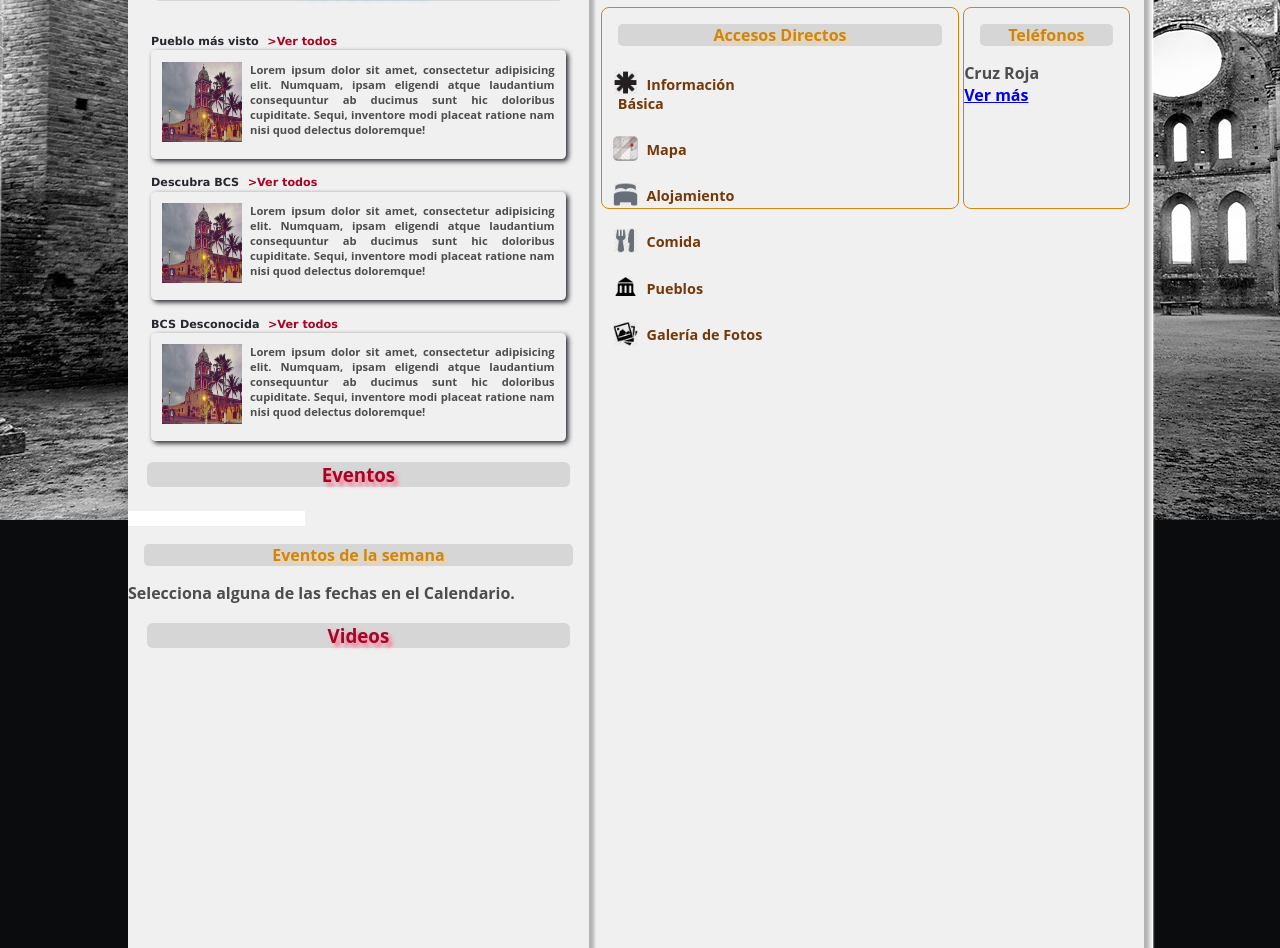
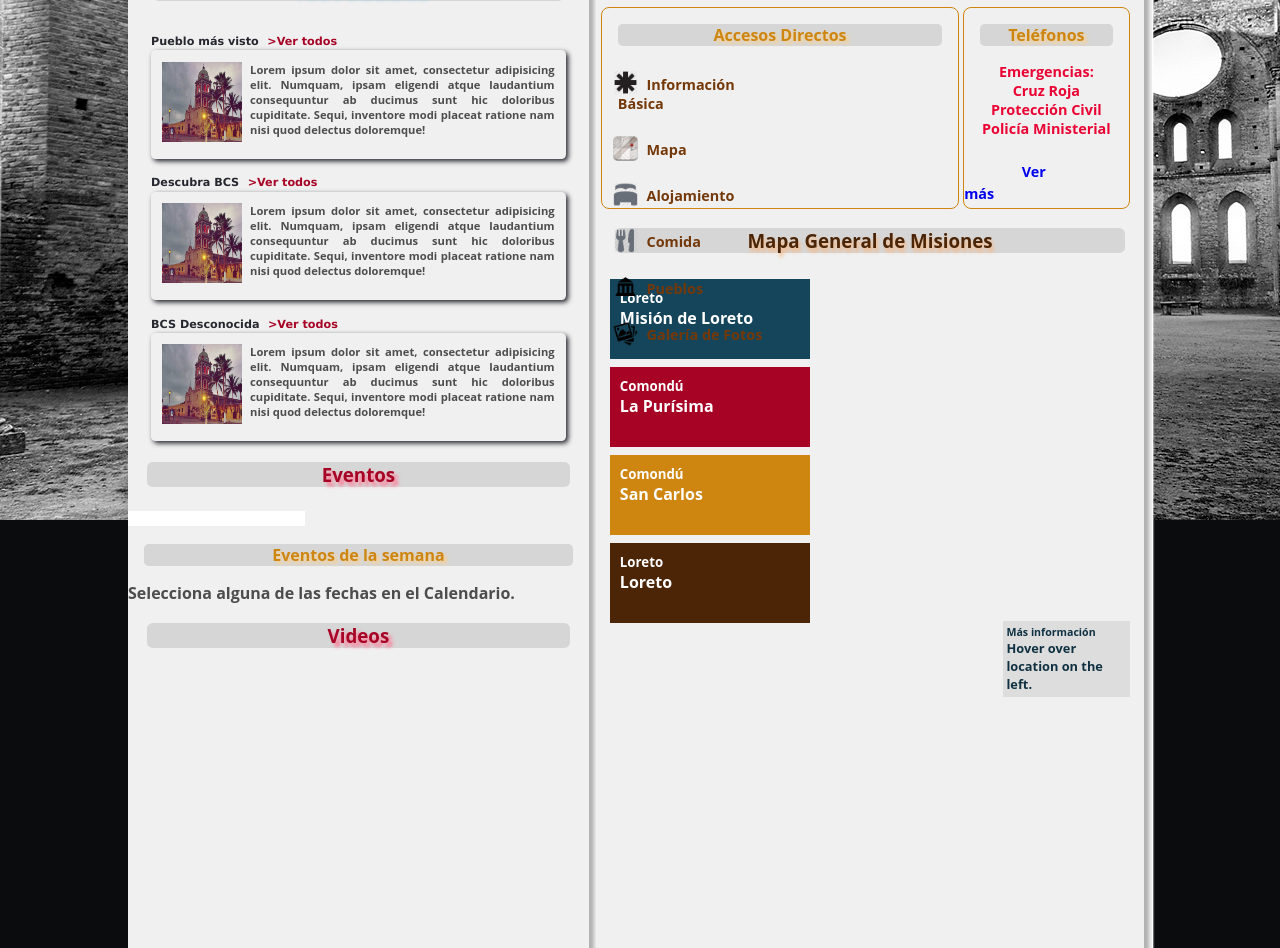
Before and after one commit to adam34/Pueblos-Fundacionales, a Django app: page / in a window 1280 px wide. Shown: the part 680-1628 px from the top of the page. Run offline with Django 3.2, Linux system fonts and the light colour scheme; a map, chart or similar area stays blank.

Commit message:
Mapa General de las Misiones

```diff
--- a/principal/static/css/estilos.css
+++ b/principal/static/css/estilos.css
@@ -156,11 +156,91 @@ nav li.menu a {
 nav li.menu a:hover {
   font-weight: bold;
 }
-/* Identifidores */
+/* Identificadores */
 #arrow {
   height: 15px;
   margin: 0.8em 0;
   width: 15px;
+}
+/* Mapa de Google */
+#locations {
+  list-style: none;
+  width: 200px;
+  float: left;
+}
+#locations li {
+  color: #fff;
+  cursor: pointer;
+  height: 60px;
+  margin: 0.5em auto;
+  padding: 10px;
+  width: 180px;
+}
+#locations li:nth-child(1) {
+  background: #15455a;
+}
+#locations li:nth-child(1):hover {
+  background: #123b4d;
+  -ms-transition: all 1s ease-out;
+  -moz-transition: all 1s ease-out;
+  -o-transition: all 1s ease-out;
+  -webkit-transition: all 1s ease-out;
+  transition: all 1s ease-out;
+}
+#locations li:nth-child(2) {
+  background: #a70325;
+}
+#locations li:nth-child(2):hover {
+  background: #640216;
+  -ms-transition: all 1s ease-out;
+  -moz-transition: all 1s ease-out;
+  -o-transition: all 1s ease-out;
+  -webkit-transition: all 1s ease-out;
+  transition: all 1s ease-out;
+}
+#locations li:nth-child(3) {
+  background: #ce8610;
+}
+#locations li:nth-child(3):hover {
+  background: #7c500a;
+  -ms-transition: all 1s ease-out;
+  -moz-transition: all 1s ease-out;
+  -o-transition: all 1s ease-out;
+  -webkit-transition: all 1s ease-out;
+  transition: all 1s ease-out;
+}
+#locations li:nth-child(4) {
+  background: #4c2506;
+}
+#locations li:nth-child(4):hover {
+  background: #2e1604;
+  -ms-transition: all 1s ease-out;
+  -moz-transition: all 1s ease-out;
+  -o-transition: all 1s ease-out;
+  -webkit-transition: all 1s ease-out;
+  transition: all 1s ease-out;
+}
+#map_canvas {
+  width: 100%;
+  height: 350px;
+  width: 210px;
+  float: left;
+  position: relative;
+  z-index: 30;
+}
+#more-info {
+  background: #ddd;
+  color: #0f3141;
+  float: right;
+  font-size: 0.8em;
+  font-weight: bold;
+  padding: 0.3em;
+  width: 120px;
+}
+/* Mapa de Google */
+#page-wrap {
+  margin: 0 auto;
+  width: 95%;
 }
 .buscar,
 .titulo {
@@ -389,6 +469,19 @@ nav li.menu a:hover {
   -webkit-transition: all 1s ease-out;
   transition: all 1s ease-out;
 }
+/* Mapa de Google */
+.longdesc {
+  display: none;
+}
+.mapa-misiones {
+  height: 480px;
+  margin: 0.3em auto;
+}
+.mapa-misiones a {
+  color: #4c2506;
+  text-decoration: none;
+  text-shadow: 0.1em 0.2em 0.2em #f6b988;
+}
 .menu-lateral,
 .principal {
   background: #f0f0f0;
@@ -406,6 +499,16 @@ nav li.menu a:hover {
 }
 .menu-lateral {
   max-width: 53.5%;
+}
+.numerosTelefonicos {
+  font-size: 0.9em;
+  font-weight: bold;
+  margin: 0.2em 0.6em;
+  text-align: center;
+}
+.numerosTelefonicos a {
+  color: #ea0434;
+  text-decoration: none;
 }
 .social_icons {
   height: 2.6em;
@@ -426,13 +529,22 @@ nav li.menu a:hover {
 .telefonos {
   width: 30%;
 }
+.telefonos span {
+  margin: 0 auto;
+}
+.telefonos span a {
+  margin: 0 4em;
+  font-size: 0.9em;
+  font-weight: bold;
+  text-decoration: none;
+}
 .titulo {
   font-family: 'Open Sans', Arial, Verdana;
   font-size: 2em;
   font-weight: bold;
   text-shadow: 0 0.1em 0.2em #1e6381;
 }
-/* Mediaqueries 320 480 600 768 1024 1200 */
+/* Media queries 320 480 600 768 1024 1200 */
 @media screen and (max-width: 1200px) {
   footer {
     background: #a70325;
--- a/principal/static/css/estilos.styl
+++ b/principal/static/css/estilos.styl
@@ -91,12 +91,66 @@ nav
 			text-shadow .1em .1em .2em negro
 			&:hover
 				font-weight bold
-/* Identifidores */
+/* Identificadores */
 #arrow
 	height 15px
 	margin .8em 0
 	transform()
 	width 15px
+
+/* Mapa de Google */
+#locations
+	list-style none
+	width 200px
+	float left
+	li
+		color blanco
+		cursor pointer
+		height 60px
+		margin .5em auto
+		padding 10px
+		width 180px
+		&:nth-child(1)
+			background darken(azul, 30%)
+		&:nth-child(1):hover
+			background darken(azul, 40%)
+			transicion()
+		&:nth-child(2)
+			background rojizo
+		&:nth-child(2):hover
+			background darken(rojizo, 40%)
+			transicion()
+		&:nth-child(3)
+			background amarillo
+		&:nth-child(3):hover
+			background darken(amarillo, 40%)
+			transicion()
+		&:nth-child(4)
+			background cafe
+		&:nth-child(4):hover
+			background darken(cafe, 40%)
+			transicion()
+
+#map_canvas
+	width 100%
+	height 350px
+	width 210px
+	float left
+	position relative
+	z-index 30
+
+#more-info
+	background lighten(#555, 80%)
+	color darken(azul, 50%)
+	float right
+	font-size .8em
+	padding .3em
+	width 120px
+
+/* Mapa de Google */
+#page-wrap
+	margin: 0 auto
+	width 95%
 
 .buscar, .titulo
 	box-sizing()
@@ -242,6 +296,19 @@ nav
 		rotacion()
 		transicion()
 
+
+/* Mapa de Google */
+.longdesc
+	display none
+
+.mapa-misiones
+	height 480px
+	margin .3em auto
+	a
+		color cafe
+		text-decoration none
+		text-shadow .1em .2em .2em lighten(cafe, 70%)
+
 .menu-lateral, .principal
 	background darken(blanco, 6%)
 	color darken(blanco, 70%)
@@ -255,6 +322,13 @@ nav
 .menu-lateral
 	max-width 53.5%
 
+.numerosTelefonicos
+	font-size .9em
+	margin .2em .6em
+	text-align center
+	a
+		color lighten(rojizo, 20%)
+		text-decoration none
 .social_icons
 	height 2.6em
 	text-align center
@@ -271,13 +345,19 @@ nav
 
 .telefonos
 	width 30%
+	span
+		margin 0 auto
+		a
+			margin 0 4em
+			font-size .9em
+			text-decoration none
 
 .titulo
 	font-family 'Open Sans', Arial, Verdana
 	font-size 2em
 	text-shadow 0 .1em .2em azul
 
-/* Mediaqueries 320 480 600 768 1024 1200 */
+/* Media queries 320 480 600 768 1024 1200 */
 @media screen and (max-width: 1200px)
 	footer
 		background rojizo
--- a/principal/templates/index.html
+++ b/principal/templates/index.html
@@ -174,13 +174,77 @@
 			<article class="telefonos">
 				<h4>Teléfonos</h4>
 				<p class="numerosTelefonicos">
+					<a href="#" title="066">
+					Emergencias:
+					</a>
+					<br/>
+					<a href="#" title="Cruz Roja">
 					Cruz Roja
+					</a>
+					<br/>
+					<a href="#" title="Cruz Roja">
+					Protección Civil
+					</a>
+					<br/>
+					<a href="#" title="Cruz Roja">
+					Policía Ministerial
+					</a>
+					<br/>
+					<br/>
 				</p>
-				<a href="#">
-					Ver más
-				</a>
+				<span>
+					<a href="#">
+						Ver más
+					</a>
+				</span>
 			</article>
 			<!-- Mapa General -->
+			<article class="mapa-misiones">
+				<h3>
+					<a href="#">
+						Mapa General de Misiones
+					</a>
+				</h3>
+				<div id="page-wrap">
+					<ul id="locations">
+						<li data-geo-lat="26.013132" data-geo-long="-111.347895">
+							<h5>Loreto</h5>
+          					<p>Misión de Loreto</p>
+          					<p class="longdesc"><strong>About:</strong>
+								Son más de 300 años de historia los que construyen la leyenda del poblado más antiguo de la península de Baja California, que aún hoy hacen un bello contraste de colorido a la orilla del azul profundo del mar y el verde-ocre de las islas cercanas.
+          					</p>
+        				</li>
+        				<li data-geo-lat="26.299571" data-geo-long="-111.715851">
+          					<h5>Comondú</h4>
+          					<p>La Purísima</p>
+          					<p class="longdesc"><strong>About:</strong>
+								Son más de 300 años de historia los que construyen la leyenda del poblado más antiguo de la península de Baja California, que aún hoy hacen un bello contraste de colorido a la orilla del azul profundo del mar y el verde-ocre de las islas cercanas.
+          					</p>
+        				</li>
+        				<li data-geo-lat="24.80037" data-geo-long="-112.103162">
+          					<h5>Comondú</h5>
+	          				<p>San Carlos</p>
+    	      				<p class="longdesc"><strong>Sobre:</strong>
+								Son más de 300 años de historia los que construyen la leyenda del poblado más antiguo de la península de Baja California, que aún hoy hacen un bello contraste de colorido a la orilla del azul profundo del mar y el verde-ocre de las islas cercanas.
+      				    	</p>
+       				 	</li>
+         				<li data-geo-lat="26.013132" data-geo-long="-111.347895">
+          					<h5>Loreto</h5>
+          					<p>Loreto</p>
+           					<p class="longdesc"><strong>Sobre:</strong>
+								Son más de 300 años de historia los que construyen la leyenda del poblado más antiguo de la península de Baja California, que aún hoy hacen un bello contraste de colorido a la orilla del azul profundo del mar y el verde-ocre de las islas cercanas.
+          					</p>
+        				</li>
+					</ul>
+					<div id="map_canvas"></div>
+					<div id="more-info">
+						<h5>Más información</h5>
+						<p>Hover over location on the left.</p>
+					</div>
+					<div></div>
+				</div>
+			</article>
+		</section>
 	</section>
 	<footer>
 		Hola
```
